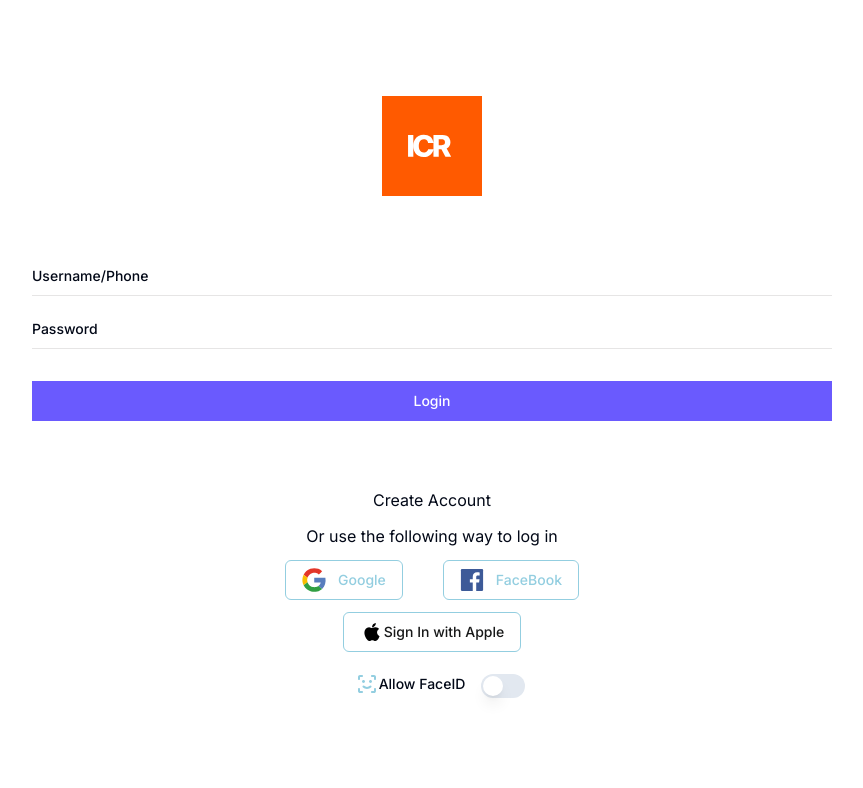
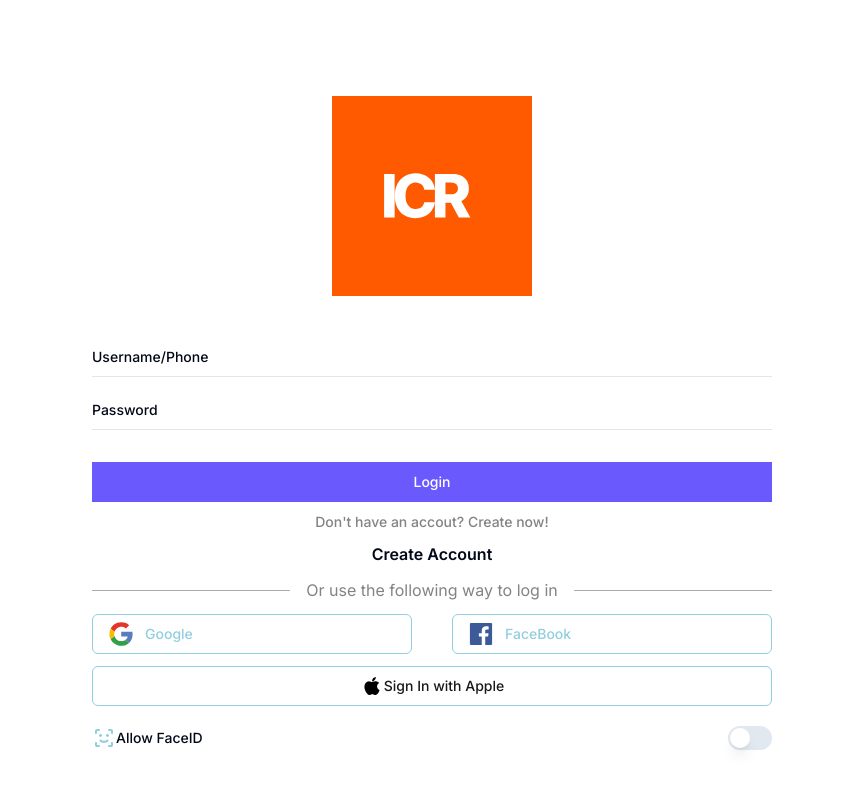
Before and after one commit to maleecky/seoicnricae, a Next.js app: page / in a window 1280 px wide. Shown: the top 788 px of the page, without its empty margins (208-1071 px from the left). Built offline with nearby package versions, Linux system fonts and the light colour scheme.

Commit message:
finishing the login

```diff
--- a/src/app/globals.css
+++ b/src/app/globals.css
@@ -71,7 +71,7 @@
     @apply border-border;
   }
   body {
-    @apply bg-background text-foreground;
+    @apply bg-background text-foreground text-base;
   }
 }
 
--- a/src/app/page.tsx
+++ b/src/app/page.tsx
@@ -7,18 +7,22 @@ import LoginForm from "@/component/global/login-form";
 
 export default function Home() {
   return (
-    <main className="flex min-h-screen max-w-[800px] w-full m-auto flex-col items-center justify-between py-24">
+    <main className="flex min-h-screen max-w-[680px] w-full m-auto flex-col items-center justify-between py-24">
       <div>
-        <Image src={logo} height={100} width={100} alt="logo" />
+        <Image src={logo} height={200} width={200} alt="logo" />
       </div>
 
       <LoginForm />
       <div className="flex flex-col w-full gap-3 items-center">
-        <h3>Create Account</h3>
-        <div>Or use the following way to log in</div>
-        <div className="flex gap-10 items-center">
+        <h3 className="font-semibold">Create Account</h3>
+        <div className="w-full text-[#838383] justify-center whitespace-nowrap items-center flex">
+          <div className="w-full bg-[#ababab] h-[1px] mr-4"></div>
+          Or use the following way to log in
+          <div className="w-full bg-[#ababab] h-[1px] ml-4"></div>
+        </div>
+        <div className="flex gap-10 w-full items-center">
           <Button
-            className="bg-transparent hover:bg-transparent border border-[#93cee0] text-[#93cee0] "
+            className="bg-transparent flex justify-start  w-full hover:bg-transparent border border-[#93cee0] text-[#93cee0] "
             asChild
           >
             <Link href="#">
@@ -55,7 +59,7 @@ export default function Home() {
             </Link>
           </Button>
           <Button
-            className="bg-transparent hover:bg-transparent border border-[#93cee0] text-[#93cee0] "
+            className="bg-transparent flex justify-start w-full hover:bg-transparent border border-[#93cee0] text-[#93cee0] "
             asChild
           >
             <Link href="#">
@@ -82,7 +86,7 @@ export default function Home() {
           </Button>
         </div>
         <Button
-          className="bg-transparent hover:bg-transparent border border-[#93cee0] text-[#181919] "
+          className="bg-transparent w-full hover:bg-transparent border border-[#93cee0] text-[#181919] "
           asChild
         >
           <Link href="#">
@@ -102,8 +106,8 @@ export default function Home() {
           </Link>
         </Button>
 
-        <div>
-          <Button variant={"ghost"}>
+        <div className="w-full flex items-center justify-between">
+          <Button className="p-0" variant={"ghost"}>
             <svg
               width="24"
               height="24"
--- a/src/component/global/login-form.tsx
+++ b/src/component/global/login-form.tsx
@@ -14,6 +14,7 @@ import * as z from "zod";
 import { Input } from "@/components/ui/input";
 import { Dialog, DialogContent, DialogTrigger } from "@/components/ui/dialog";
 import { Button } from "@/components/ui/button";
+import Link from "next/link";
 
 const FormSchema = z.object({
   username: z.string().min(1),
@@ -31,7 +32,7 @@ export default function LoginForm() {
   const submitHandler = () => {};
   return (
     <div className="bg-gray-200 flex justify-center w-full items-center">
-      <div className="  bg-white py-12 w-full">
+      <div className="  bg-white pt-12 w-full">
         <Form {...form}>
           <form
             onSubmit={form.handleSubmit(submitHandler)}
@@ -103,6 +104,11 @@ export default function LoginForm() {
             </Dialog>
           </form>
         </Form>
+        <div className="flex items-center justify-center">
+          <Button variant={"ghost"} className="text-[#838383]">
+            <Link href="#">Don&apos;t have an accout? Create now!</Link>
+          </Button>
+        </div>
       </div>
     </div>
   );
```
